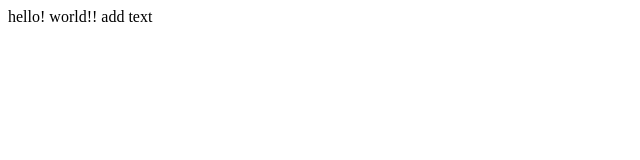
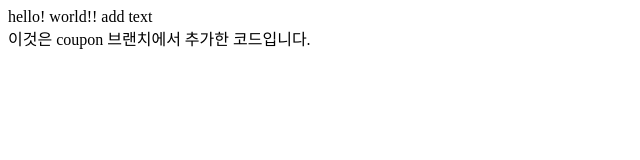
Before and after one commit to heeaepark/git, a plain HTML site: page index.html in a window 1280 px wide. Shown: the whole page, without its empty margins (0-640 px from the left). Drawn offline with Linux system fonts and the light colour scheme.

Commit message:
coupon 브랜치 커밋 테스트

```diff
--- a/index.html
+++ b/index.html
@@ -8,5 +8,6 @@
   </head>
   <body>
     hello! world!! add text
+    <div>이것은 coupon 브랜치에서 추가한 코드입니다.</div>
   </body>
 </html>
```
